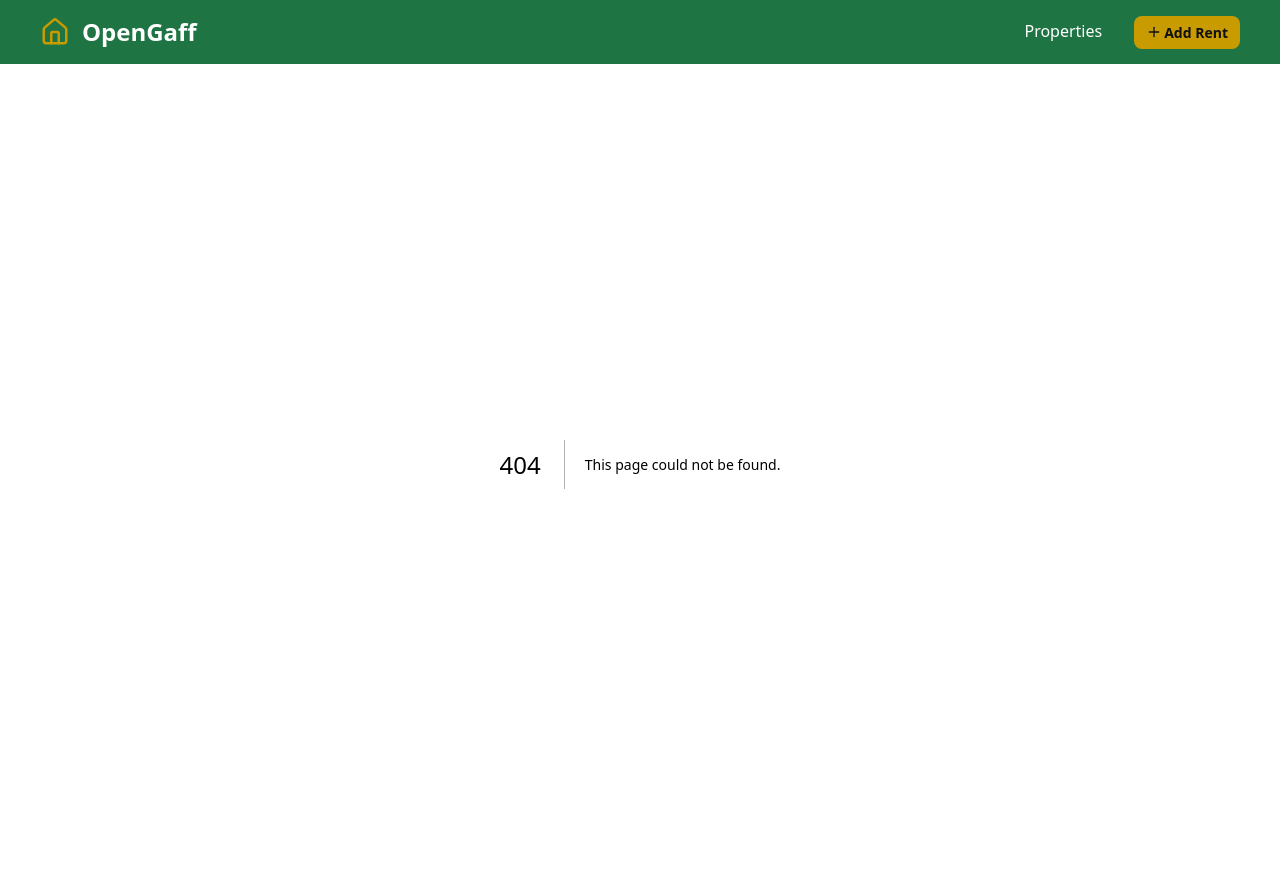
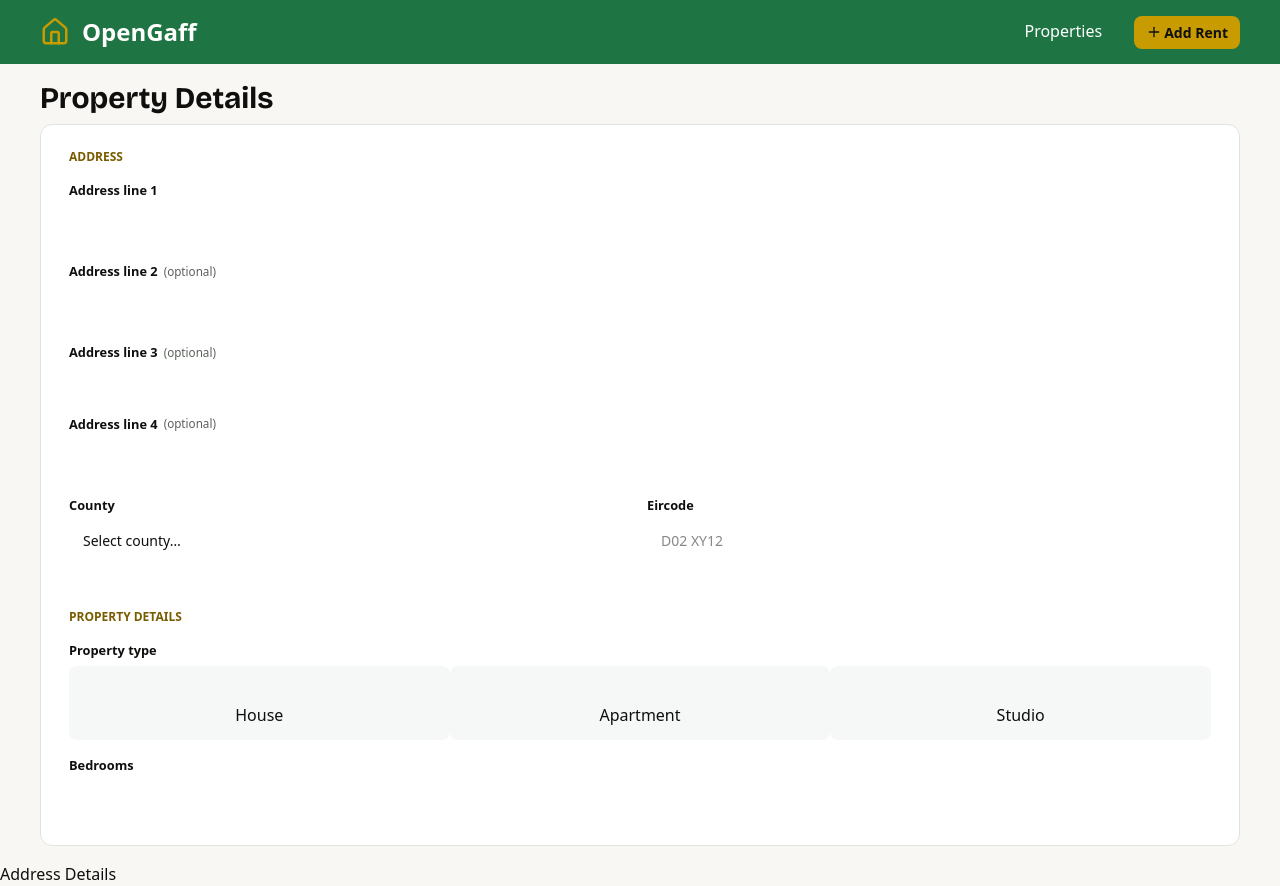
Before and after one commit to gbss91/open-gaff, a Next.js app: page /new in a window 1280 px wide. Before the commit this address had no page. Before the commit the page ends 864 px from the top, so only its background shows below. Built offline with nearby package versions, Linux system fonts and the light colour scheme.

Commit message:
✅ Add property details

```diff
--- a/src/app/globals.css
+++ b/src/app/globals.css
@@ -118,3 +118,7 @@ nav {
   border-top: 1px solid var(--color-border);
   border-bottom: 1px solid var(--color-border);
 }
+
+.form-title {
+  font-family: var(--font-bricolage);
+}
--- /dev/null
+++ b/src/app/new/page.tsx
@@ -0,0 +1,41 @@
+"use client";
+import PropertyForm from "@/components/forms/PropertyForm";
+import { Property } from "@/types";
+import { useState } from "react";
+
+type Step = "search" | "property" | "rent";
+
+export default function NewPage() {
+  const [newPropertyData, setNewPropertyData] = useState<Property>();
+  const [step, setStep] = useState<Step>("search");
+
+  const handlePropertySubmit = (e: React.SubmitEvent<HTMLFormElement>) => {
+    e.preventDefault();
+    const formData = new FormData(e.currentTarget);
+
+    // setNewPropertyData({
+    //   address1: formData.get("address1"),
+    //   address2: formData.get("address2"),
+    //   address3: formData.get("address3"),
+    //   address4: formData.get("address4"),
+    //   county: formData.get("county"),
+    //   eircode: formData.get("eircode"),
+    //   bedroomNo: formData.get("bedroomNo"),
+    //   type: formData.get("type"),
+    //   isRegistered: formData.get("isRegistered"),
+    // });
+    setStep("rent");
+  };
+
+  return (
+    <main className="flex-1 flex flex-col">
+      <section className="py-4 px-main">
+        <h2 className="form-title text-3xl font-bold pb-2">Property Details</h2>
+        <PropertyForm onSubmit={handlePropertySubmit} />
+      </section>
+      <section>
+        <h2>Address Details</h2>
+      </section>
+    </main>
+  );
+}
--- a/src/app/page.tsx
+++ b/src/app/page.tsx
@@ -2,7 +2,7 @@ import SearchBar from "@/components/search/SearchBar";
 
 export default function MainPage() {
   return (
-    <main className="flex-1 flex flex-col px-main">
+    <main className="max-w-7xl mx-auto flex-1 flex flex-col px-main">
       <section
         id="hero"
         className="flex flex-col flex-1 items-center justify-center py-4"
--- a/src/app/properties/[id]/page.tsx
+++ b/src/app/properties/[id]/page.tsx
@@ -1,9 +1,3 @@
-import DynamicMap from "@/components/map/DynamicMap";
-
 export default function PropertyPage() {
-  return (
-    <>
-      <DynamicMap />
-    </>
-  );
+  return <h1>Property Page</h1>;
 }
--- a/src/components/Navbar.tsx
+++ b/src/components/Navbar.tsx
@@ -1,11 +1,10 @@
 "use client";
 
+import { House, Menu, Plus } from "lucide-react";
 import Link from "next/link";
-import { House } from "lucide-react";
 import { usePathname } from "next/navigation";
 import { useState } from "react";
 import Button from "./ui/Button";
-import { Plus, Menu } from "lucide-react";
 
 const navItems = [
   { id: "properties", label: "Properties", href: "/properties" },
@@ -16,7 +15,7 @@ const Navbar = () => {
   const [menuOpen, setMenuOpen] = useState(false);
 
   return (
-    <nav className="bg-primary h-16 px-main" data-testid="nav-container">
+    <nav className=" bg-primary h-16 px-main" data-testid="nav-container">
       <div className="max-w-full flex items-center justify-between mx-auto h-full">
         <Link
           href="/"
--- /dev/null
+++ b/src/components/forms/PropertyForm.tsx
@@ -0,0 +1,204 @@
+"use client";
+import { Bed, Building, House } from "lucide-react";
+import "./forms.css";
+
+const COUNTIES = [
+  "Dublin",
+  "Cork",
+  "Galway",
+  "Limerick",
+  "Waterford",
+  "Kilkenny",
+  "Wexford",
+  "Clare",
+  "Kerry",
+  "Tipperary",
+  "Wicklow",
+  "Kildare",
+  "Meath",
+  "Louth",
+  "Westmeath",
+  "Offaly",
+  "Laois",
+  "Carlow",
+  "Longford",
+  "Roscommon",
+  "Mayo",
+  "Sligo",
+  "Leitrim",
+  "Cavan",
+  "Monaghan",
+  "Donegal",
+];
+
+type PropertyFormProps = {
+  onSubmit: (e: React.SubmitEvent<HTMLFormElement>) => void;
+};
+
+const PropertyForm = ({ onSubmit }: PropertyFormProps) => {
+  const formatEircode = (e: React.ChangeEvent<HTMLInputElement>) => {
+    e.target.value = e.target.value.toUpperCase().replace(/[^A-Z0-9 ]/g, "");
+  };
+
+  return (
+    <form onSubmit={onSubmit} className="form-container">
+      <div className="px-7 py-6 flex flex-col gap-4">
+        <span className="text-xs font-semibold uppercase text-text-accent">
+          Address
+        </span>
+
+        <div className="flex flex-col gap-1.5">
+          <label
+            htmlFor="address1"
+            className="text-[0.8rem] font-semibold text-text-dark flex gap-1.5 items-center"
+          >
+            Address line 1
+          </label>
+          <input
+            id="address1"
+            name="address1"
+            type="text"
+            required
+            className="form-input w-full px-3.5 py-2.5 text-sm"
+          />
+        </div>
+
+        <div className="flex flex-col gap-1.5">
+          <label
+            htmlFor="address2"
+            className="text-[0.8rem] font-semibold text-text-dark flex gap-1.5 items-center"
+          >
+            Address line 2
+            <span className="font-normal text-text-light text-[0.73rem]">
+              (optional)
+            </span>
+          </label>
+          <input
+            id="address2"
+            name="address2"
+            type="text"
+            className="form-input w-full px-3.5 py-2.5 text-sm"
+          />
+        </div>
+
+        <div className="flex flex-col gap-1.5">
+          <label
+            htmlFor="address3"
+            className="text-[0.8rem] font-semibold text-text-dark flex gap-1.5 items-center"
+          >
+            Address line 3
+            <span className="font-normal text-text-light text-[0.73rem]">
+              (optional)
+            </span>
+          </label>
+          <input
+            id="address3"
+            name="address3"
+            type="text"
+            className="form-input w-full px-3.5 py-2.5 text-sm"
+          />
+          <label
+            htmlFor="address4"
+            className="text-[0.8rem] font-semibold text-text-dark flex gap-1.5 items-center"
+          >
+            Address line 4
+            <span className="font-normal text-text-light text-[0.73rem]">
+              (optional)
+            </span>
+          </label>
+          <input
+            id="address4"
+            name="address4"
+            type="text"
+            className="form-input w-full px-3.5 py-2.5 text-sm"
+          />
+        </div>
+
+        <div className="grid grid-cols-2 gap-3.5">
+          <div className="flex flex-col gap-1.5">
+            <label
+              htmlFor="county"
+              className="text-[0.8rem] font-semibold text-text-dark"
+            >
+              County
+            </label>
+            <select
+              id="county"
+              name="county"
+              className="form-input px-3.5 py-2.5 text-sm appearance-none"
+              required
+            >
+              <option value="">Select county…</option>
+              {COUNTIES.map((county) => (
+                <option key={county} value={county}>
+                  {county}
+                </option>
+              ))}
+            </select>
+          </div>
+
+          <div className="flex flex-col gap-1.5">
+            <label
+              htmlFor="eircode"
+              className="text-[0.8rem] font-semibold text-text-dark"
+            >
+              Eircode
+            </label>
+            <input
+              id="eircode"
+              name="eircode"
+              type="text"
+              placeholder="D02 XY12"
+              maxLength={8}
+              required
+              onChange={formatEircode}
+              className="form-input w-full px-3.5 py-2.5 text-sm"
+            />
+          </div>
+        </div>
+      </div>
+      <div className="px-7 py-6 flex flex-col gap-4">
+        <span className="text-xs font-semibold uppercase text-text-accent">
+          Property Details
+        </span>
+        <div className="flex flex-col gap-1.5">
+          <label
+            htmlFor="propertyType"
+            className="text-[0.8rem] font-semibold text-text-dark"
+          >
+            Property type
+          </label>
+          <div className="grid grid-cols-3">
+            <div className="type-option selected">
+              <House color="stroke-light " />
+              <span className="type-label">House</span>
+            </div>
+            <div className="type-option selected">
+              <Building color="stroke-light " />
+              <span className="type-label">Apartment</span>
+            </div>
+            <div className="type-option selected">
+              <Bed color="stroke-light " />
+              <span className="">Studio</span>
+            </div>
+          </div>
+        </div>
+        <div className="flex flex-col gap-1.5">
+          <label
+            htmlFor="bedrooms"
+            className="text-[0.8rem] font-semibold text-text-dark"
+          >
+            Bedrooms
+          </label>
+          <input
+            id="bedrooms"
+            name="bedrooms"
+            type="number"
+            className="form-input w-full px-3.5 py-2.5 text-sm"
+          />
+        </div>
+      </div>
+    </form>
+  );
+};
+export default PropertyForm;
--- /dev/null
+++ b/src/components/forms/forms.css
@@ -0,0 +1,49 @@
+.form-container {
+  background-color: white;
+  border: 1px solid var(--color-border);
+  border-radius: 12px;
+
+  .optional {
+    font-weight: 400;
+    color: var(--text-light);
+    font-size: 0.73rem;
+  }
+
+  .form-input {
+    color: var(--color-text-dark);
+    border: 1px solid var(--color-input-border);
+    border-radius: 12px;
+    outline: none;
+  }
+
+  .form-input:focus {
+    border-color: var(--color-primary);
+    box-shadow:
+      0 2px 20px rgba(58, 125, 85, 0.15),
+      0 0 0 3px rgba(58, 125, 85, 0.08);
+  }
+
+  .type-option {
+    border: 1.5px solid var(--border);
+    border-radius: 8px;
+    padding: 0.8rem 0.5rem;
+    text-align: center;
+    cursor: pointer;
+    transition:
+      border-color 0.15s,
+      background 0.15s;
+    display: flex;
+    flex-direction: column;
+    align-items: center;
+    user-select: none;
+  }
+
+  .type-option:hover {
+    border-color: var(--color-primary);
+  }
+
+  .type-option.selected {
+    border-color: var(--color-primary);
+    background: rgba(58, 125, 85, 0.05);
+  }
+}
--- a/src/components/property/PropertyCard.tsx
+++ b/src/components/property/PropertyCard.tsx
@@ -25,7 +25,7 @@ const PropertyCard = ({ property }: PropertyTileProps) => {
     property.eircode.slice(0, 3) + " " + property.eircode.slice(3);
 
   return (
-    <Link href={`/property/${property.id}`}>
+    <Link href={`/properties/${property.id}`}>
       <div className="property-card flex flex-col p-5">
         <div className="flex flex-row justify-between items-center">
           <span className="card-type">
--- a/src/components/search/SearchBar.tsx
+++ b/src/components/search/SearchBar.tsx
@@ -166,7 +166,7 @@ const SearchBar = ({
               ))}
             </ul>
           ) : (
-            <Link href="/properties/new">
+            <Link href="/new">
               <div className="px-8 py-3 text-center hover:bg-secondary/10">
                 <p className="text-text-light text-sm">
                   {"Can't find your property?"}
```
